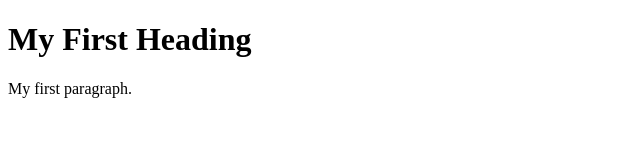
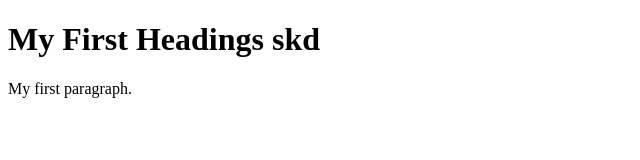
Before and after one commit to ajaykconsultpr/pushDeploy, a plain HTML site: page index.html in a window 1280 px wide. Shown: the whole page, without its empty margins (0-640 px from the left). Drawn offline with Linux system fonts and the light colour scheme.

Commit message:
update index

```diff
--- a/index.html
+++ b/index.html
@@ -2,7 +2,7 @@
 <html>
 <body>
 
-<h1>My First Heading</h1>
+<h1>My First Headings skd </h1>
 
 <p>My first paragraph.</p>
 
```
